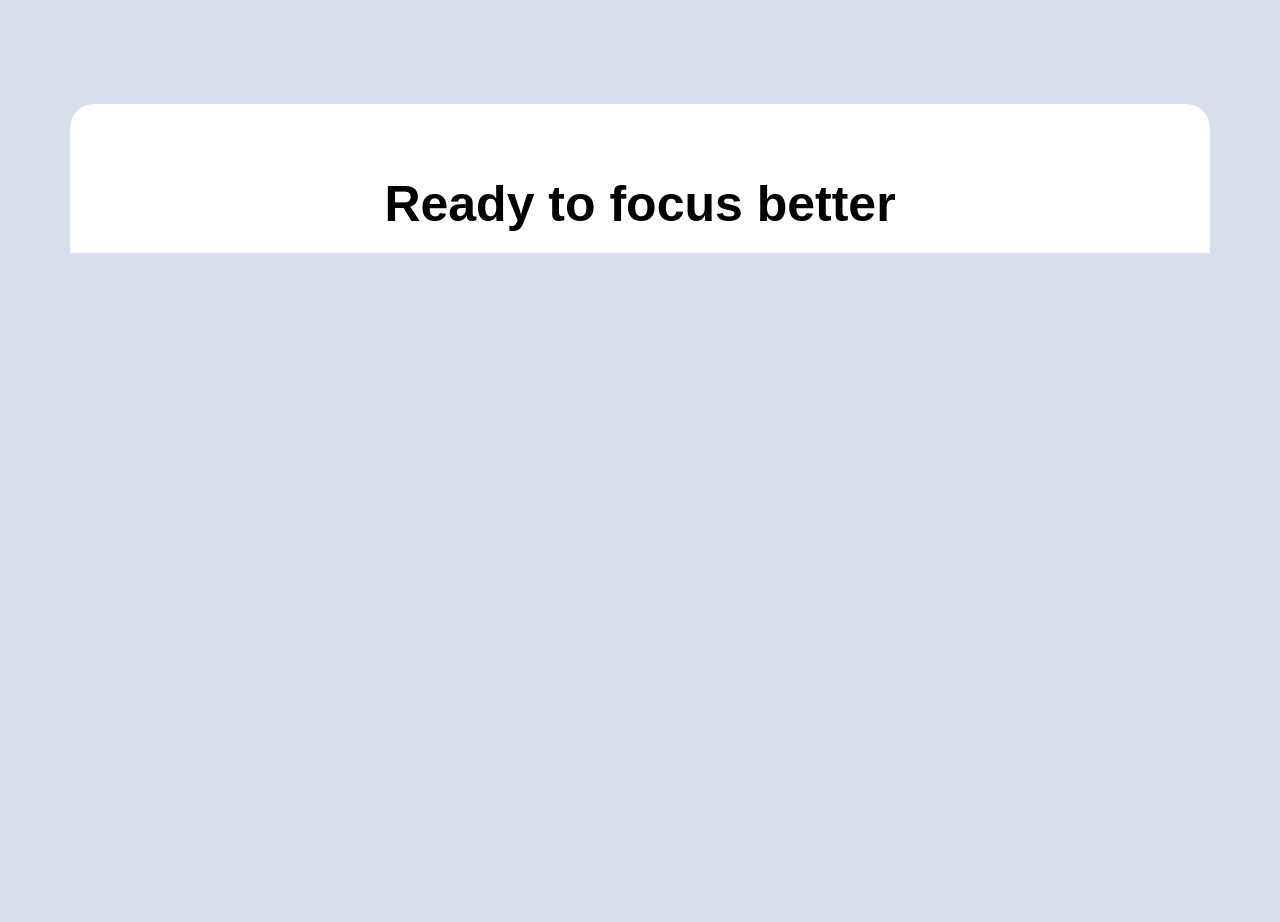
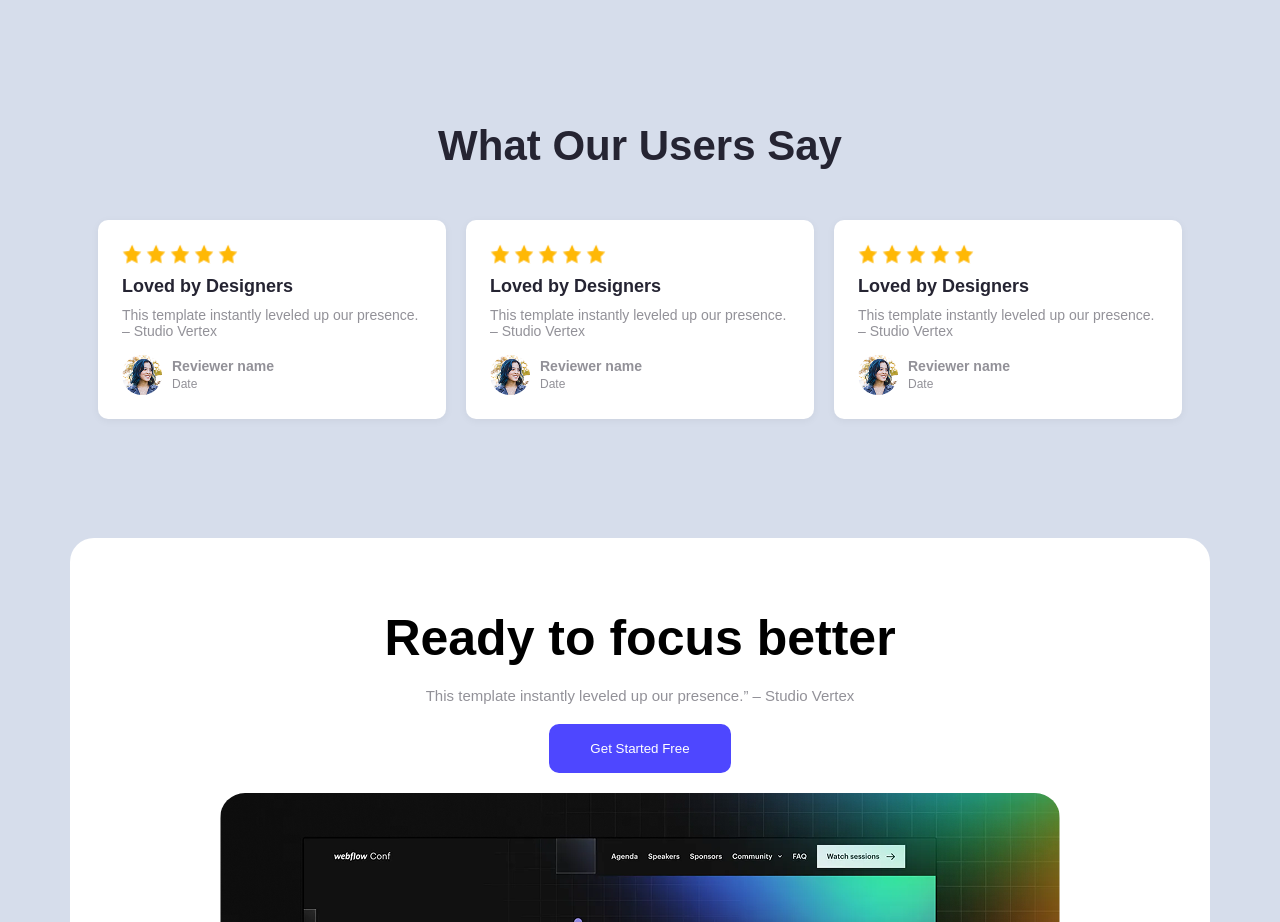
Before and after one commit to Sannidhya-Mehmud/B12Assignment01, a plain HTML site: page index.html in a window 1280 px wide. Shown: the part 1780-2702 px from the top of the page. Drawn offline with Linux system fonts and the light colour scheme.

Commit message:
assignment done

```diff
--- a/index.html
+++ b/index.html
@@ -51,6 +51,68 @@
                 </div>
             </div>
         </section>
+        <section class="review">
+            <h4 class="review-tittle">What Our Users Say</h4>
+            <div class="review-container">
+                <div class="review-card">
+                    <div class="stars">
+                        <img src="Assets/icon-star.png" alt="">
+                        <img src="Assets/icon-star.png" alt="">
+                        <img src="Assets/icon-star.png" alt="">
+                        <img src="Assets/icon-star.png" alt="">
+                        <img src="Assets/icon-star.png" alt="">
+                    </div>
+                    <h3>Loved by Designers</h3>
+                    <p>This template instantly leveled up our presence. – Studio Vertex</p>
+                    <div class="reviewer">
+                        <img src="Assets/avatar.png" alt="">
+                        <div class="reviewer-info">
+                            <span>Reviewer name</span>
+                            <small>Date</small>
+                        </div>
+                    </div>
+                </div>
+                <div class="review-card">
+                    <div class="stars">
+                        <img src="Assets/icon-star.png" alt="">
+                        <img src="Assets/icon-star.png" alt="">
+                        <img src="Assets/icon-star.png" alt="">
+                        <img src="Assets/icon-star.png" alt="">
+                        <img src="Assets/icon-star.png" alt="">
+                    </div>
+                    <h3>Loved by Designers</h3>
+                    <p>This template instantly leveled up our presence. – Studio Vertex</p>
+                    <div class="reviewer">
+                        <img src="Assets/avatar.png" alt="">
+                        <div class="reviewer-info">
+                            <span>Reviewer name</span>
+                            <small>Date</small>
+                        </div>
+                    </div>
+                </div>
+                <div class="review-card">
+                    <div class="stars">
+                        <img src="Assets/icon-star.png" alt="">
+                        <img src="Assets/icon-star.png" alt="">
+                        <img src="Assets/icon-star.png" alt="">
+                        <img src="Assets/icon-star.png" alt="">
+                        <img src="Assets/icon-star.png" alt="">
+                    </div>
+                    <h3>Loved by Designers</h3>
+                    <p>This template instantly leveled up our presence. – Studio Vertex</p>
+                    <div class="reviewer">
+                        <img src="Assets/avatar.png" alt="">
+                        <div class="reviewer-info">
+                            <span>Reviewer name</span>
+                            <small>Date</small>
+                        </div>
+                    </div>
+                </div>
+            </div>
+        </section>
+
+
+
         <section class="focus">
             <div class="focus-class">
                 <h2 class="focus-tittle">Ready to focus better</h2>
--- a/style.css
+++ b/style.css
@@ -114,7 +114,71 @@ main{
     text-align: center;
     color: var(--lightDark);
 }
-
+/* review */
+.review{
+    margin-top: 137px;
+    text-align: center;
+}
+.review-tittle{
+    font-size: 42px;
+    font-weight: bold;
+    color: var(--secondaryColor);
+    margin-bottom: 50px;
+}
+.review-container{
+    display: flex;
+    justify-content: center;
+    gap: 20px;
+}
+.review-card{
+    background: white;
+    border-radius: 10px;
+    padding: 24px;
+    box-shadow: 0 2px 8px rgba(0, 0, 0, 0.05);
+    max-width: 300px;
+    flex: 1 1 300px;
+    text-align: left;
+}
+.stars {
+    display: flex;
+    gap: 4px;
+    margin-bottom: 12px;
+}
+.stars img {
+    width: 20px;
+    height: 20px;
+}
+.review-card h3 {
+    font-size: 18px;
+    margin-bottom: 10px;
+    color: var(--secondaryColor);
+}
+.review-card p {
+    font-size: 14px;
+    color: var(--lightDark);
+    margin-bottom: 16px;
+}
+.reviewer {
+    display: flex;
+    align-items: center;
+    gap: 10px;
+}
+.reviewer img {
+    width: 40px;
+    height: 40px;
+    border-radius: 50%;
+    object-fit: cover;
+}
+.reviewer-info span {
+    display: block;
+    font-weight: bold;
+    color: var(--lightDark);
+    font-size: 14px;
+}
+.reviewer-info small {
+    color: var(--lightDark);
+    font-size: 12px;
+}
 /* focus */
 .focus{
     text-align: center;
```
